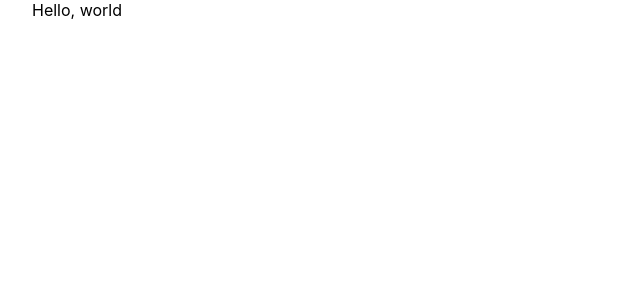
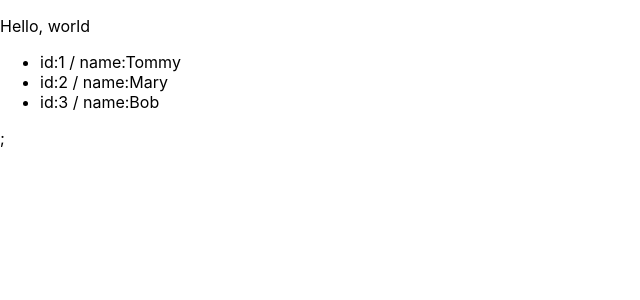
Before and after one commit to kca2250/jest-testing-library-pg, a Next.js app: page / in a window 1280 px wide. Shown: the top 300 px of the page, without its empty margins (0-640 px from the left). Built offline with nearby package versions, Linux system fonts and the light colour scheme.

Commit message:
Props test (#5)
* 事前準備完了

* propsが渡されているかのテスト

```diff
--- /dev/null
+++ b/components/Cards.tsx
@@ -0,0 +1,26 @@
+type User = {
+  id: number;
+  name: string;
+};
+
+type CardProps = {
+  userInfos: User[];
+};
+
+export const Cards: React.FC<CardProps> = ({ userInfos }) => {
+  return (
+    <>
+      {userInfos.length === 0 ? (
+        <p>ユーザー情報はありません。</p>
+      ) : (
+        <ul>
+          {userInfos.map((userInfo) => (
+            <li key={userInfo.id}>
+              id:{userInfo.id} / name:{userInfo.name}
+            </li>
+          ))}
+        </ul>
+      )}
+    </>
+  );
+};
--- /dev/null
+++ b/constants/users.ts
@@ -0,0 +1,14 @@
+export const userInfos = [
+  {
+    id: 1,
+    name: "Tommy",
+  },
+  {
+    id: 2,
+    name: "Mary",
+  },
+  {
+    id: 3,
+    name: "Bob",
+  },
+];
--- a/pages/index.tsx
+++ b/pages/index.tsx
@@ -1,5 +1,11 @@
-import styles from "../styles/Home.module.css";
+import { Cards } from "../components/Cards";
+import { userInfos } from "../constants/users";
 
 export default function Home() {
-  return <div className={styles.container}>Hello, world</div>;
+  return (
+    <>
+      <p>Hello, world</p>
+      <Cards userInfos={userInfos} />;
+    </>
+  );
 }
```
Also changed, not shown: 1 other file (tests, documents, lock files or other folders).
